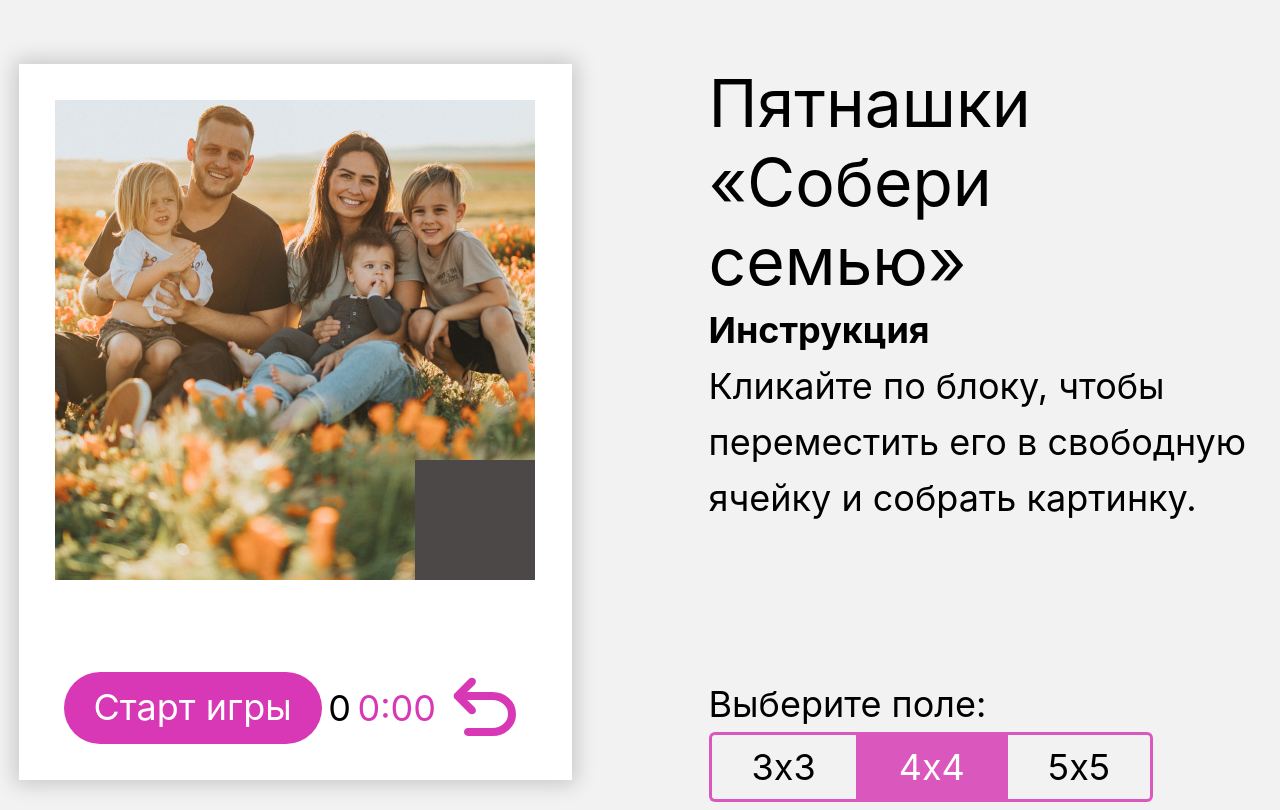
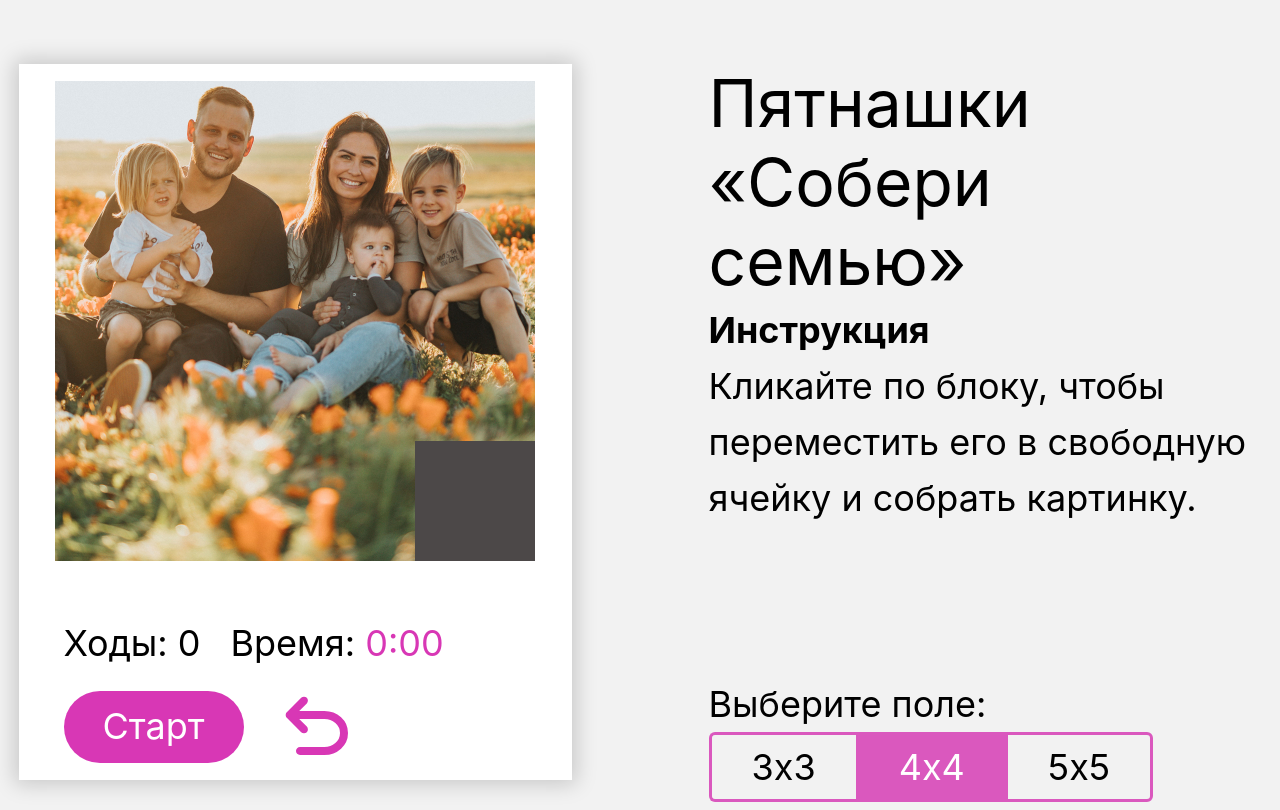
Before and after one commit to vikhri/Charity-Hackaton-2023, a website built with Vite: page index.html in a window 1280 px wide. Built offline with nearby package versions, Linux system fonts and the light colour scheme; a script that the page names is missing.

Commit message:
изменена вёрстка футера борд доски

```diff
--- a/index.html
+++ b/index.html
@@ -120,25 +120,19 @@
             </div>
           </div>
 
-
-          <div class="field-under">
-            <div>
-              <button class="text-start-game" id="start-game-button">Старт игры</button>
+          <div class="field-under" style="display: block">
+            <div class="statistics" style="display: flex; column-gap: 30px; margin-bottom: 20px ">
+              <p >Ходы: <span class="moveCounter" id="moves-counter">0</span></p>
+              <p>Время: <span class="timer" id="timer">0:00</span></p>
             </div>
-            <div>
-              <p class="moveCounter" id="moves-counter">0</p>
+            <div class="game-buttons" style="display: flex; column-gap: 30px" >
+              <button class="text-start-game" id="start-game-button" style="min-width: 180px">Старт</button>
+              <button class="button-undo" id="undo-button">
+                <svg  class="undo" xmlns="http://www.w3.org/2000/svg" height="24" viewBox="0 -960 960 960" width="24"><path d="M648-560H396q-63 0-109.5 40T240-420q0 60 46.5 100T396-280h244q17 0 28.5 11.5T680-240q0 17-11.5 28.5T640-200H396q-97 0-166.5-63T160-420q0-94 69.5-157T396-640h252l-76-76q-11-11-11-28t11-28q11-11 28-11t28 11l144 144q6 6 8.5 13t2.5 15q0 8-2.5 15t-8.5 13L628-428q-11 11-28 11t-28-11q-11-11-11-28t11-28l76-76Z"/></svg>
+              </button>
             </div>
-            <div>
-              <p class="timer" id="timer">0:00</p>
-            </div>
-            <button class="button-undo" id="undo-button">
-              <svg  class="undo" xmlns="http://www.w3.org/2000/svg" height="24" viewBox="0 -960 960 960" width="24"><path d="M648-560H396q-63 0-109.5 40T240-420q0 60 46.5 100T396-280h244q17 0 28.5 11.5T680-240q0 17-11.5 28.5T640-200H396q-97 0-166.5-63T160-420q0-94 69.5-157T396-640h252l-76-76q-11-11-11-28t11-28q11-11 28-11t28 11l144 144q6 6 8.5 13t2.5 15q0 8-2.5 15t-8.5 13L628-428q-11 11-28 11t-28-11q-11-11-11-28t11-28l76-76Z"/></svg>
-            </button>
-
           </div>
         </div>
-      </div>
-    </div>
     <dialog class="win-parent">
       <div class="win-pop-window">
         <p>🎊 Ура! Всё сложилось! 🎊</p>
```
